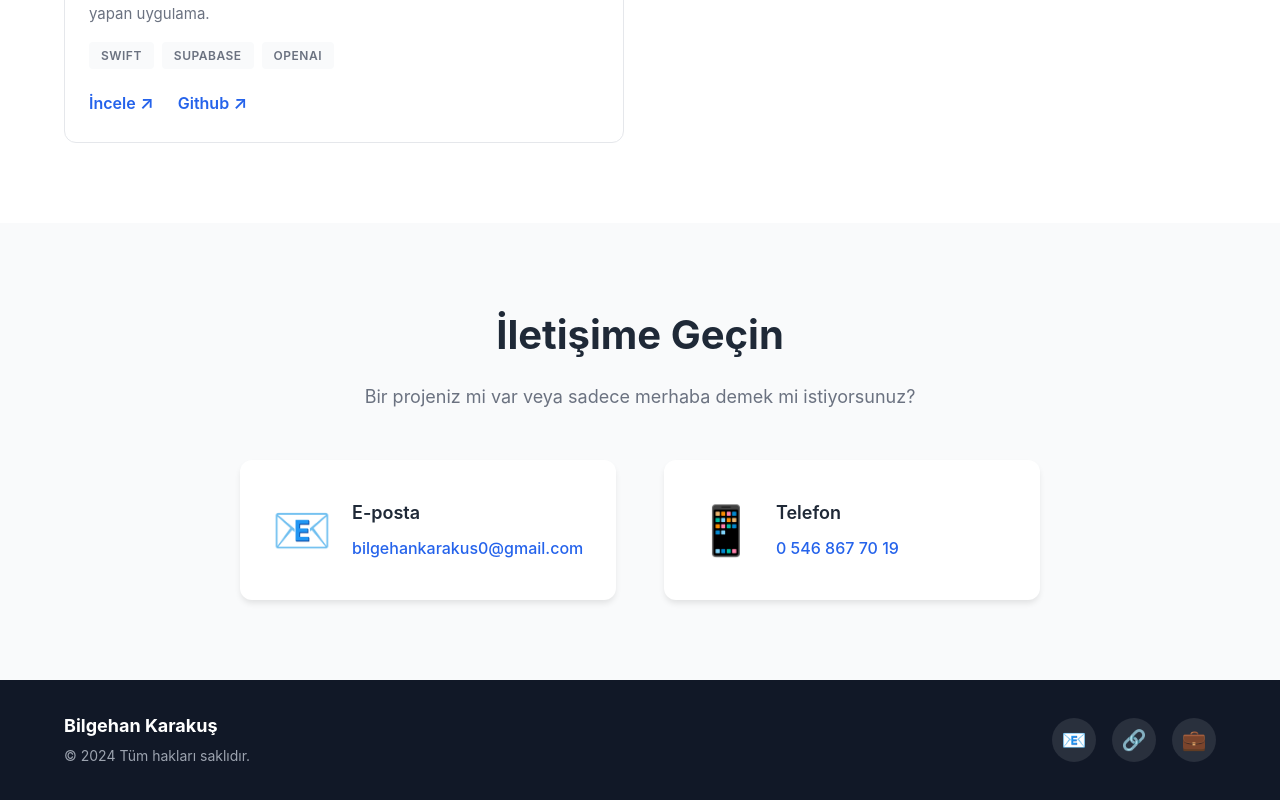
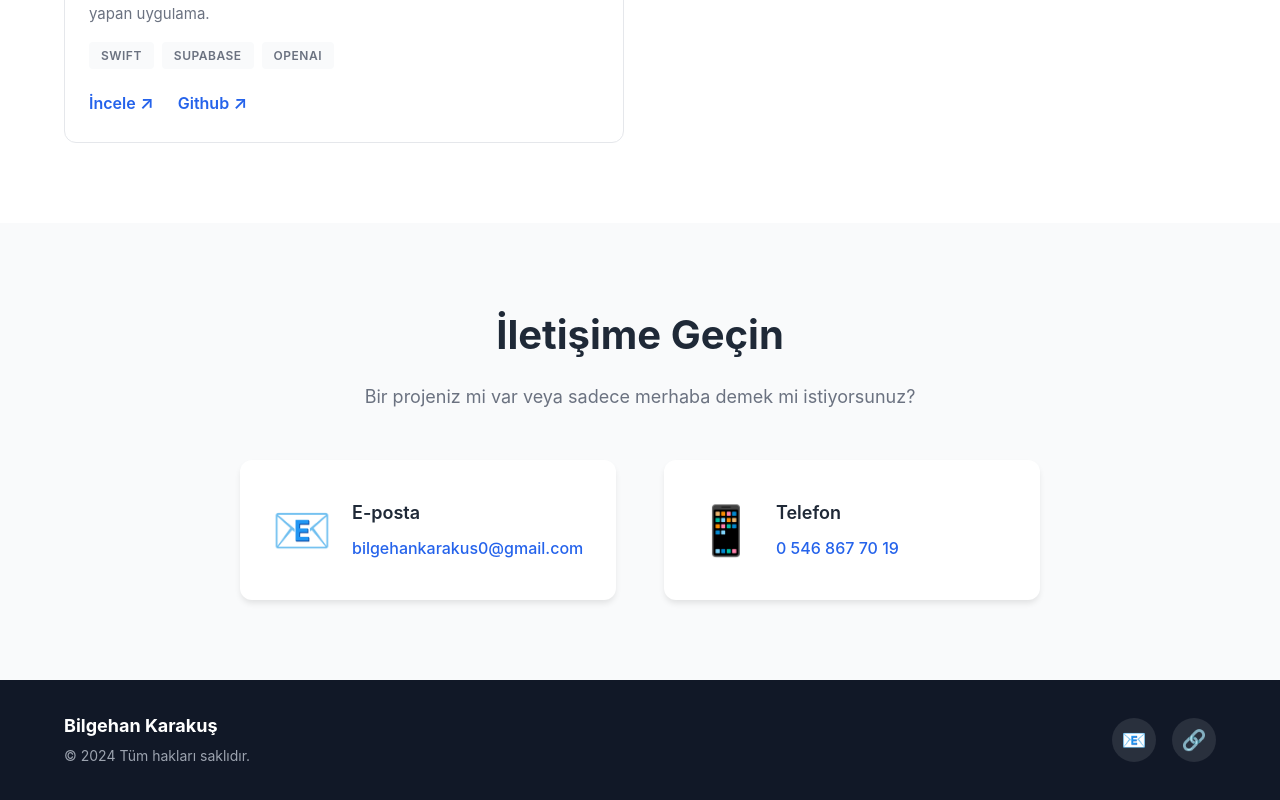
Before and after one commit to bilgehankarakuss/react-kisisel-web, a React (Vite) app: page / in a window 1280 px wide. Shown: the part 2401-3201 px from the top of the page. Built offline with nearby package versions, Linux system fonts and the light colour scheme.

Commit message:
Update Footer.jsx

```diff
--- a/src/components/Footer.jsx
+++ b/src/components/Footer.jsx
@@ -29,9 +29,6 @@ function Footer() {
           <a href="https://github.com/bilgehankarakus" target="_blank" rel="noopener noreferrer" className="footer-link" title="GitHub">
             🔗
           </a>
-          <a href="https://linkedin.com/in/bilgehankarakus" target="_blank" rel="noopener noreferrer" className="footer-link" title="LinkedIn">
-            💼
-          </a>
         </div>
       </div>
     </footer>
```
